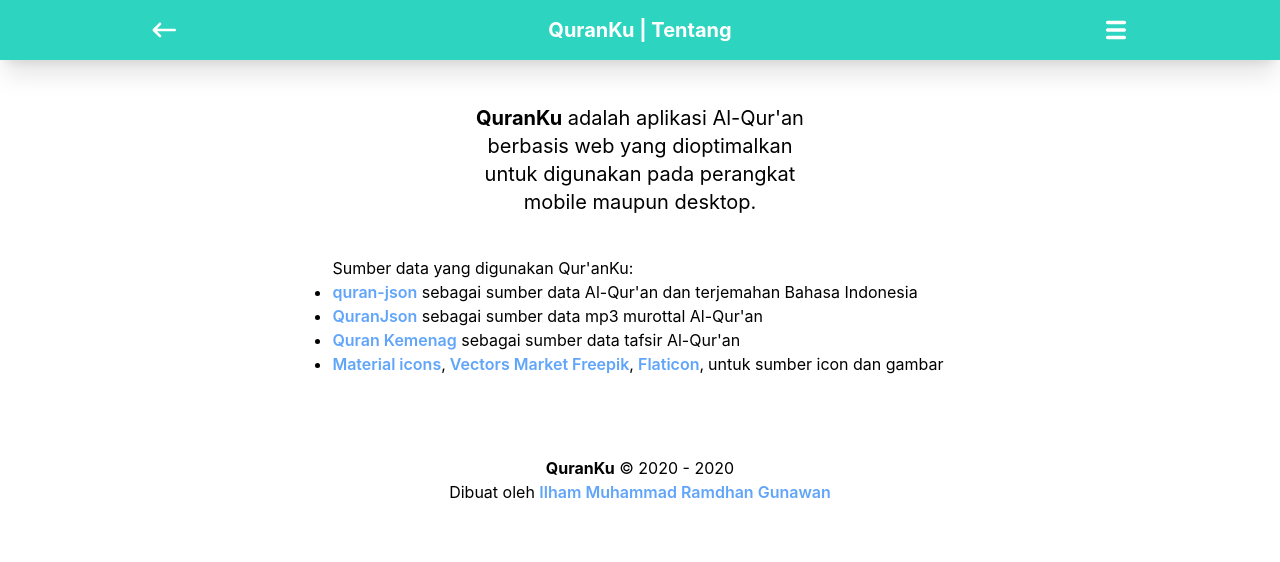
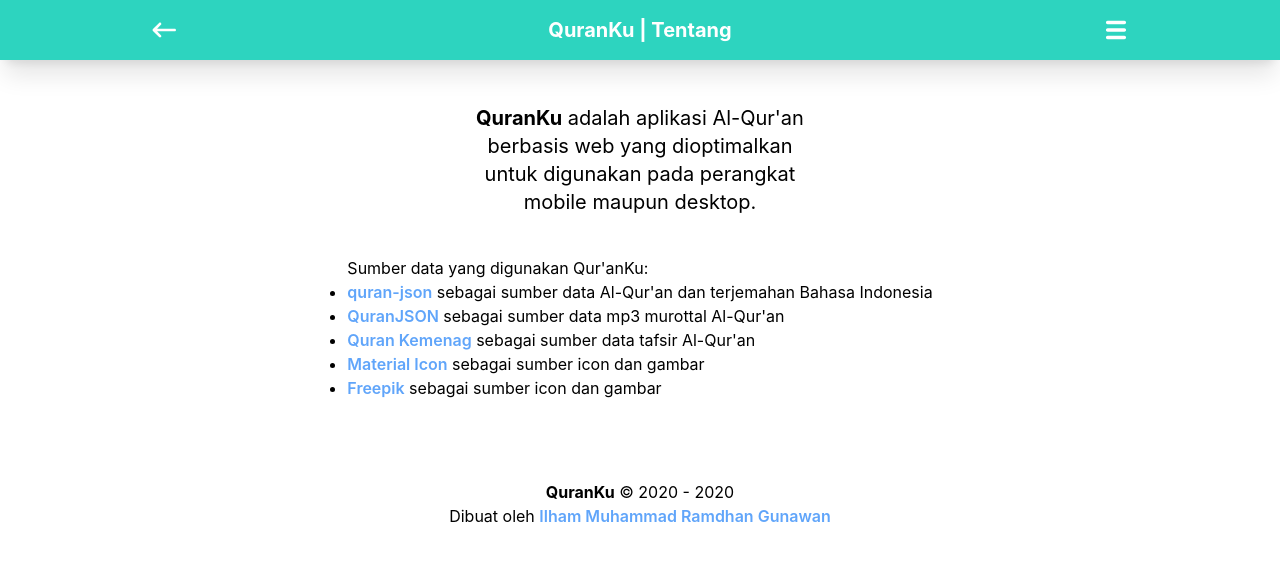
Before and after one commit to ilhamgunawan/quran-ku, a Next.js app: page /tentang in a window 1280 px wide. Shown: the top 562 px of the page. Built offline with nearby package versions, Linux system fonts and the light colour scheme.

Commit message:
feat: about page refactor (#11)

```diff
--- /dev/null
+++ b/apps/About/index.tsx
@@ -0,0 +1,88 @@
+import Header from '@/components/header/Header';
+import BasicMeta from '@/components/meta/basic-meta';
+
+interface IAboutItem {
+  url: string;
+  title: string;
+  subtitle: string;
+}
+
+const contents: IAboutItem[] = [
+  {
+    url: 'https://github.com/rioastamal/quran-json',
+    title: 'quran-json',
+    subtitle: "sebagai sumber data Al-Qur'an dan terjemahan Bahasa Indonesia",
+  },
+  {
+    url: 'https://github.com/penggguna/QuranJSON',
+    title: 'QuranJSON',
+    subtitle: "sebagai sumber data mp3 murottal Al-Qur'an",
+  },
+  {
+    url: 'https://quran.kemenag.go.id/',
+    title: 'Quran Kemenag',
+    subtitle: "sebagai sumber data tafsir Al-Qur'an",
+  },
+  {
+    url: 'https://material.io/resources/icons',
+    title: 'Material Icon',
+    subtitle: 'sebagai sumber icon dan gambar',
+  },
+  {
+    url: 'https://www.flaticon.com',
+    title: 'Freepik',
+    subtitle: 'sebagai sumber icon dan gambar',
+  },
+];
+
+const AboutApp = () => {
+  return (
+    <>
+      <BasicMeta title="Tentang - Baca QuranKu" />
+      <Header pageTitle="QuranKu | Tentang" />
+      <main className="mx-auto my-16 flex w-11/12 flex-col items-center">
+        <p className="max-w-[350px] py-10 text-center text-xl font-normal">
+          <strong>QuranKu</strong> adalah aplikasi Al-Qur&apos;an berbasis web
+          yang dioptimalkan untuk digunakan pada perangkat mobile maupun
+          desktop.
+        </p>
+        <section className="mx-8">
+          <h2>Sumber data yang digunakan Qur&apos;anKu:</h2>
+          <ul className="list-disc">
+            {contents.map((content, index) => (
+              <li key={index}>
+                <p>
+                  <a
+                    href={content.url}
+                    target="_blank"
+                    rel="noreferrer noopener"
+                    className="font-semibold text-blue-400"
+                  >
+                    {content.title}
+                  </a>{' '}
+                  {content.subtitle}
+                </p>
+              </li>
+            ))}
+          </ul>
+        </section>
+        <p className="mt-20 text-center">
+          <strong>QuranKu</strong> &copy; 2020 - {new Date().getFullYear()}
+        </p>
+        <p className="text-center">
+          Dibuat oleh{' '}
+          <a
+            href="https://ilhamgunawan.my.id"
+            target="_blank"
+            rel="noreferrer noopener"
+            className="font-semibold text-blue-400"
+          >
+            Ilham Muhammad Ramdhan Gunawan
+          </a>
+        </p>
+      </main>
+    </>
+  );
+};
+
+export default AboutApp;
--- a/pages/tentang/index.tsx
+++ b/pages/tentang/index.tsx
@@ -1,143 +1,7 @@
-import React from 'react';
+import AboutApp from '@/apps/About';
 
-import Header from '../../components/header/Header';
-import BasicMeta from '../../components/meta/basic-meta';
+const AboutPage = () => {
+  return <AboutApp />;
+};
 
-export default function AboutPage() {
-  return (
-    <>
-      <BasicMeta title="Tentang - Baca QuranKu" />
-      <Header pageTitle="QuranKu | Tentang" />
-      <main
-        style={{ width: '95%', marginLeft: 'auto', marginRight: 'auto' }}
-        className="my-16 flex flex-col items-center"
-      >
-        <p
-          style={{ maxWidth: '350px' }}
-          className="py-10 text-center text-xl font-normal"
-        >
-          <strong>QuranKu</strong> adalah aplikasi Al-Qur&apos;an berbasis web
-          yang dioptimalkan untuk digunakan pada perangkat mobile maupun
-          desktop.
-        </p>
-        <section className="mx-8">
-          <h2>Sumber data yang digunakan Qur&apos;anKu:</h2>
-          <ul className="list-disc">
-            <li>
-              <p>
-                <a
-                  href="https://github.com/rioastamal/quran-json"
-                  target="_blank"
-                  rel="noreferrer noopener"
-                  className="font-semibold text-blue-400"
-                >
-                  quran-json
-                </a>{' '}
-                sebagai sumber data Al-Qur&apos;an dan terjemahan Bahasa
-                Indonesia
-              </p>
-            </li>
-            <li>
-              <p>
-                <a
-                  href="https://github.com/penggguna/QuranJSON"
-                  target="_blank"
-                  rel="noreferrer noopener"
-                  className="font-semibold text-blue-400"
-                >
-                  QuranJson
-                </a>{' '}
-                sebagai sumber data mp3 murottal Al-Qur&apos;an
-              </p>
-            </li>
-            <li>
-              <p>
-                <a
-                  href="https://quran.kemenag.go.id/"
-                  target="_blank"
-                  rel="noreferrer noopener"
-                  className="font-semibold text-blue-400"
-                >
-                  Quran Kemenag
-                </a>{' '}
-                sebagai sumber data tafsir Al-Qur&apos;an
-              </p>
-            </li>
-            <li>
-              <ul className="flex flex-wrap">
-                <li className="mr-1">
-                  <p>
-                    <a
-                      href="https://material.io/resources/icons"
-                      target="_blank"
-                      rel="noreferrer noopener"
-                      className="font-semibold text-blue-400"
-                    >
-                      Material icons
-                    </a>
-                    ,{' '}
-                  </p>
-                </li>
-                <li className="mr-1">
-                  <p>
-                    <a
-                      href="https://www.flaticon.com/authors/vectors-market"
-                      target="_blank"
-                      rel="noreferrer noopener"
-                      className="font-semibold text-blue-400"
-                    >
-                      Vectors Market
-                    </a>
-                  </p>
-                </li>
-                <li className="mr-1">
-                  <p>
-                    <a
-                      href="https://www.flaticon.com/authors/freepik"
-                      target="_blank"
-                      rel="noreferrer noopener"
-                      className="font-semibold text-blue-400"
-                    >
-                      Freepik
-                    </a>
-                    ,{' '}
-                  </p>
-                </li>
-                <li className="mr-1">
-                  <p>
-                    <a
-                      href="https://www.flaticon.com"
-                      target="_blank"
-                      rel="noreferrer noopener"
-                      className="font-semibold text-blue-400"
-                    >
-                      Flaticon
-                    </a>
-                    ,{' '}
-                  </p>
-                </li>
-                <li className="mr-1">
-                  <p>untuk sumber icon dan gambar</p>
-                </li>
-              </ul>
-            </li>
-          </ul>
-        </section>
-        <p className="mt-20 text-center">
-          <strong>QuranKu</strong> &copy; 2020 - {new Date().getFullYear()}
-        </p>
-        <p className="text-center">
-          Dibuat oleh{' '}
-          <a
-            href="https://ilhamgunawan.my.id"
-            target="_blank"
-            rel="noreferrer noopener"
-            className="font-semibold text-blue-400"
-          >
-            Ilham Muhammad Ramdhan Gunawan
-          </a>
-        </p>
-      </main>
-    </>
-  );
-}
+export default AboutPage;
```
